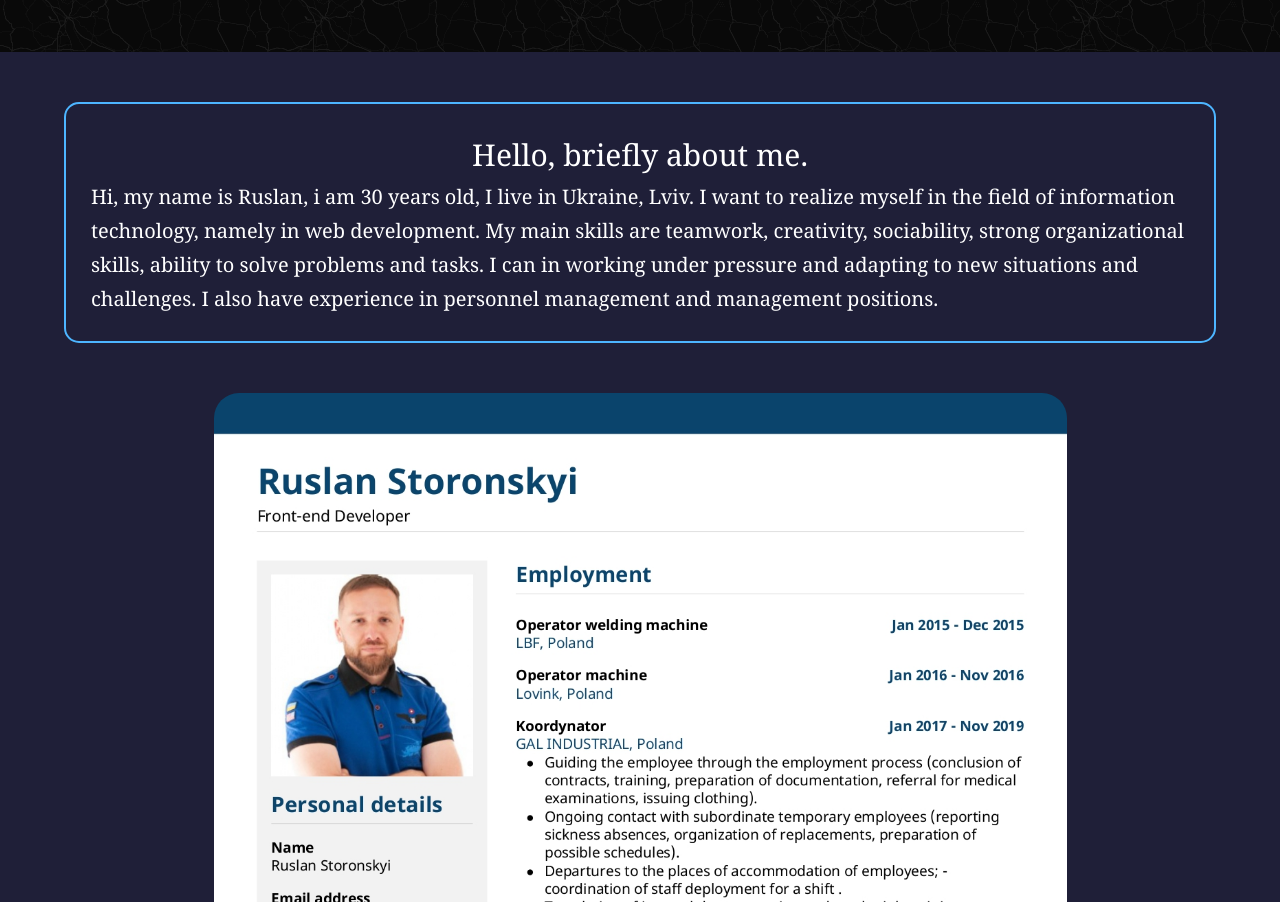
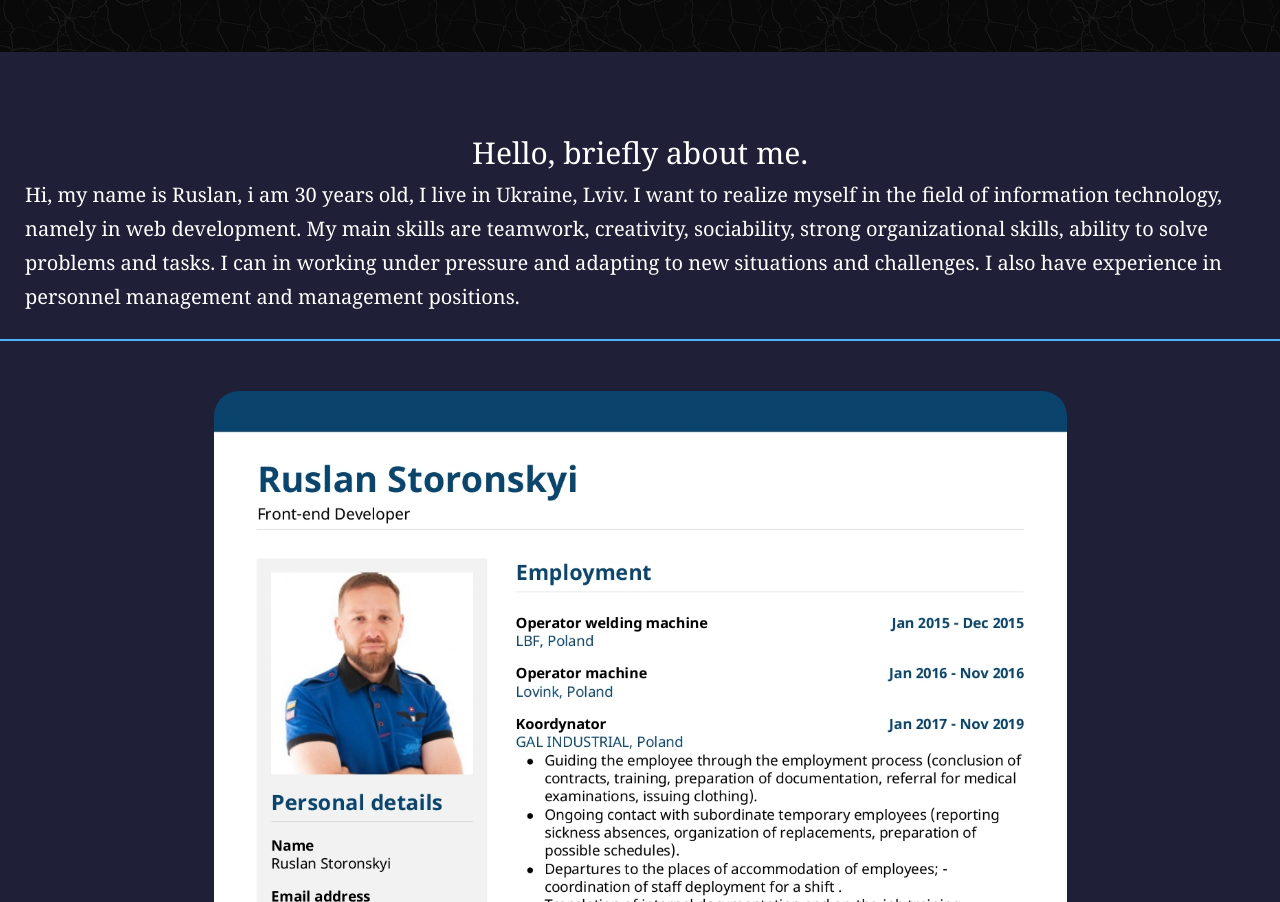
Before and after one commit to ruslwow/my_cv_rs, a plain HTML site: page index.html in a window 1280 px wide. Shown: the part 910-1812 px from the top of the page. Drawn offline with nearby package versions, Linux system fonts and the light colour scheme.

Commit message:
Update style.css

```diff
--- a/style.css
+++ b/style.css
@@ -262,16 +262,17 @@ header {
      }
 
      .about__text {
-         width: 90%;
+         max-width: 1200px
+         width: 100%;
          margin-top: 50px;
          padding: 25px;
-         border: 2px solid var(--color-primary);
+         border-bottom: 2px solid var(--color-primary);
          /* opacity: 0.5; */
          font-weight: 500;
          font-size: 20px;
          font-family:Georgia, 'Times New Roman', Times, serif;
          background:var(--color-bg) ;
-         border-radius: 15px;
+/*          border-radius: 15px; */
      }
      .about__paragraf {
          display: flex;
```
